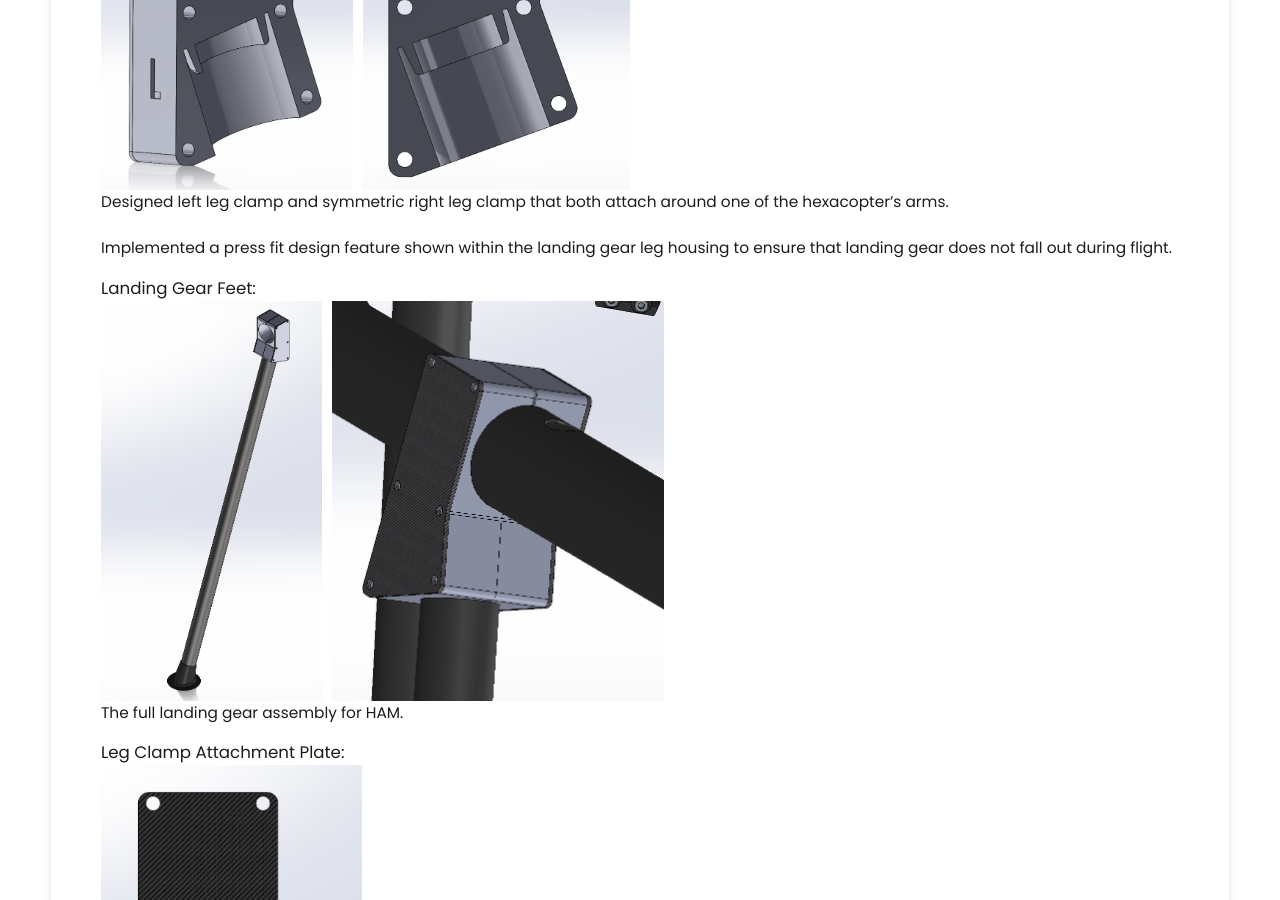
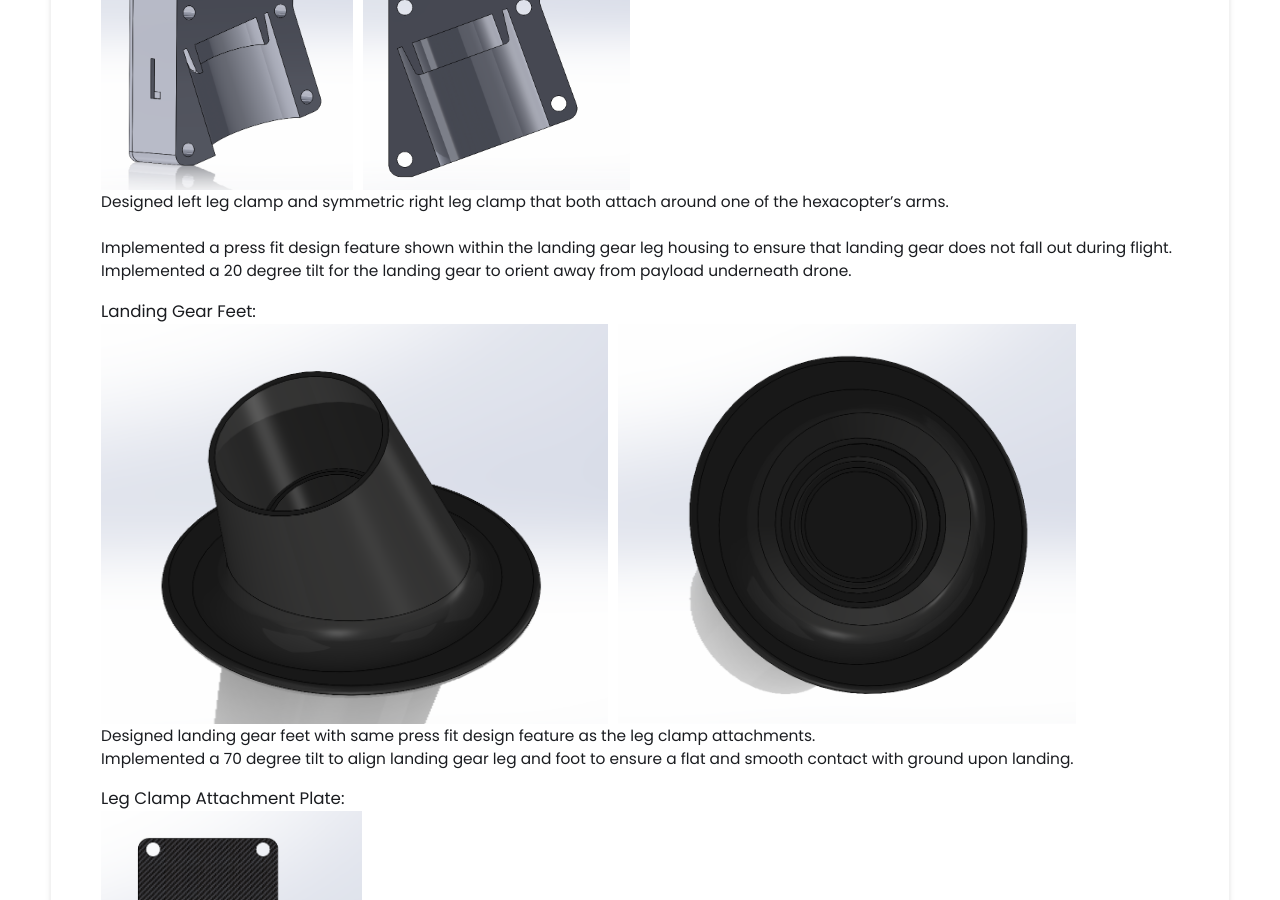
Before and after one commit to rdecata/rdecata.github.io, a Jekyll site: the page built from _projects/demo-project/index.md, in a window 1280 px wide and 900 px high, scrolled down 1067 px. Built offline with Jekyll 4.4.1, drawn with Linux system fonts in a browser that asks for light colours.

Commit message:
Update index.md

```diff
--- a/_projects/demo-project/index.md
+++ b/_projects/demo-project/index.md
@@ -20,10 +20,12 @@ main-image: /HAM.png
 {% include image-gallery.html images="LeftLegClampISO.png , LeftLegClampSide.png" height="400" %}
 Designed left leg clamp and symmetric right leg clamp that both attach around one of the hexacopter's arms.
 <br> Implemented a press fit design feature shown within the landing gear leg housing to ensure that landing gear does not fall out during flight.
+<br> Implemented a 20 degree tilt for the landing gear to orient away from payload underneath drone.
 
 ### Landing Gear Feet:
-{% include image-gallery.html images="HamFullLegASSM.png , HAMFullLegASSMattached.png" height="400" %}
-The full landing gear assembly for HAM.
+{% include image-gallery.html images="HAMFootPic1.png , HAMFootPic2.png" height="400" %}
+Designed landing gear feet with same press fit design feature as the leg clamp attachments.
+<br> Implemented a 70 degree tilt to align landing gear leg and foot to ensure a flat and smooth contact with ground upon landing.
 
 ### Leg Clamp Attachment Plate:
 {% include image-gallery.html images="HAMLegClampPlate.png" height="400" %}
```
